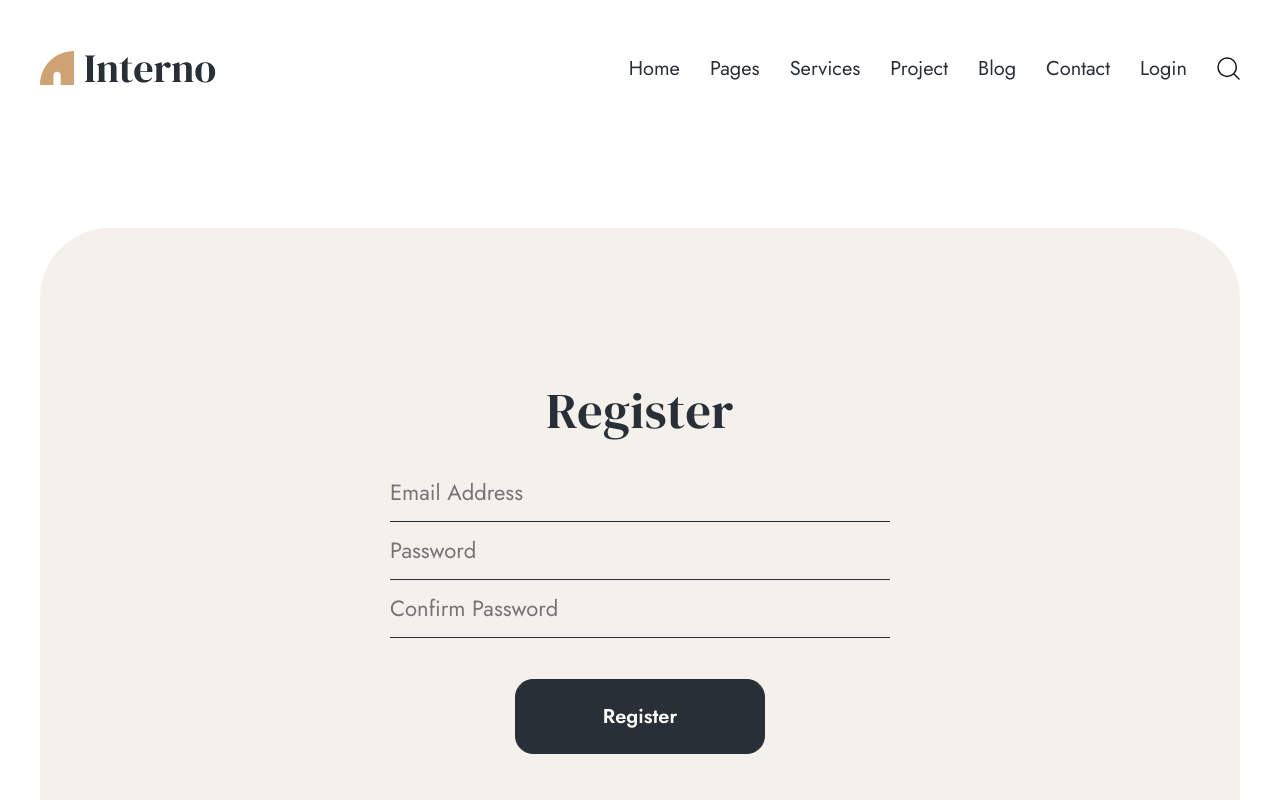
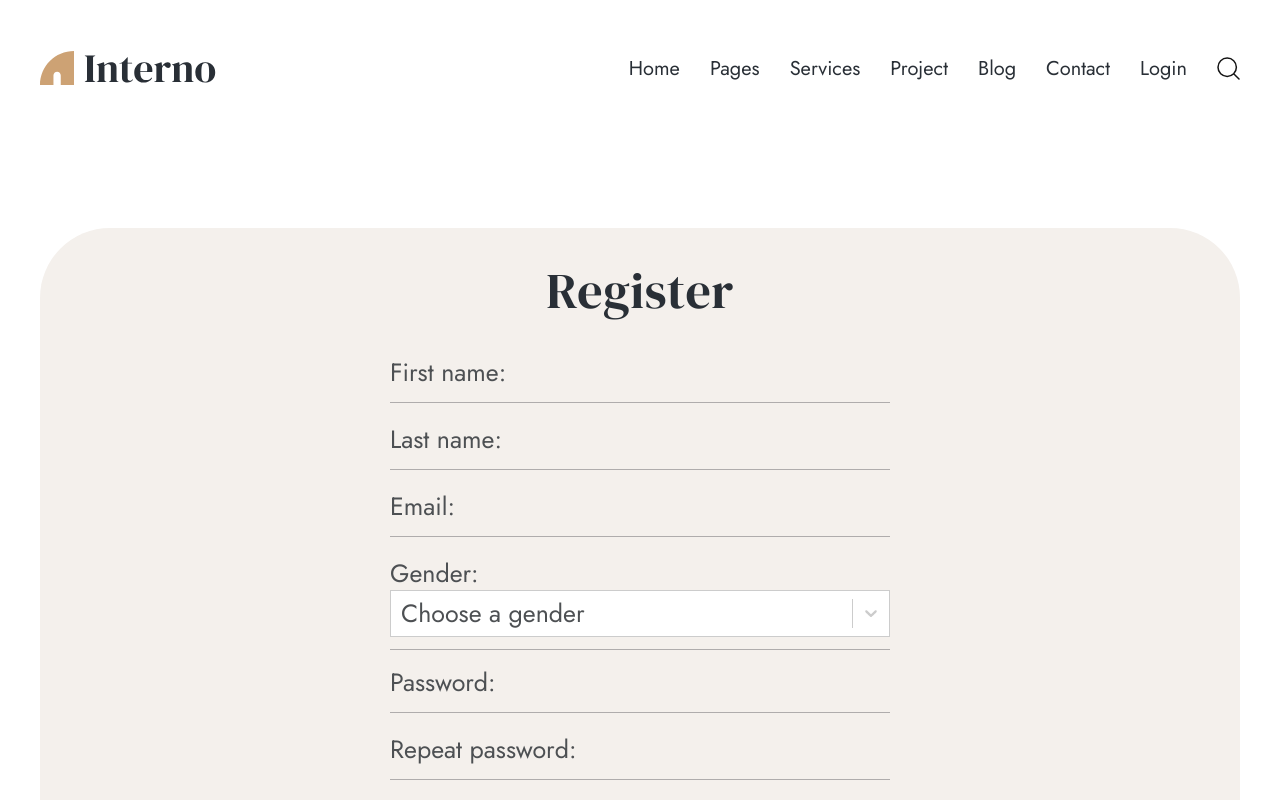
Before and after one commit to firuzeabdullazade/interior-design-webflow-react, a React (Create React App) app: page /register in a window 1280 px wide. Shown: the top 800 px of the page. Built offline with nearby package versions, Linux system fonts and the light colour scheme.

Commit message:
Form was changed in Register Page

```diff
--- a/package.json
+++ b/package.json
@@ -3,6 +3,7 @@
   "version": "0.1.0",
   "private": true,
   "dependencies": {
+    "@hookform/resolvers": "^3.1.0",
     "@reduxjs/toolkit": "^1.9.5",
     "@testing-library/jest-dom": "^5.16.5",
     "@testing-library/react": "^13.4.0",
@@ -19,12 +20,15 @@
     "prettier": "^2.8.8",
     "react": "^18.2.0",
     "react-dom": "^18.2.0",
+    "react-hook-form": "^7.43.9",
     "react-redux": "^8.0.5",
     "react-router-dom": "^6.11.1",
     "react-scripts": "5.0.1",
+    "react-select": "^5.7.3",
     "sass": "^1.62.1",
     "typescript": "^4.9.5",
-    "web-vitals": "^2.1.4"
+    "web-vitals": "^2.1.4",
+    "yup": "^1.1.1"
   },
   "scripts": {
     "start": "react-scripts start",
--- a/src/app/pages/RegisterPage/RegisterPage.scss
+++ b/src/app/pages/RegisterPage/RegisterPage.scss
@@ -1,10 +1,10 @@
-@import "../../../variables";
+@import '../../../variables';
 
 .register-container {
   max-width: 1200px;
   margin-left: auto;
   margin-right: auto;
-  height: 671px;
+  height: 700px;
   display: flex;
   flex-direction: column;
   align-items: center;
@@ -29,21 +29,28 @@
     flex-direction: column;
     align-items: center;
     justify-content: center;
+    gap: 4px;
 
-    .input-field {
+    label {
       width: 500px;
-      border-left: 0;
-      border-right: 0;
-      border-top: 0;
-      border-bottom: 1px solid $text-color;
-      outline: none;
+      border-bottom: 1px solid #afacac;
       padding: 12px 0;
-      background-color: transparent;
       font-family: $common-writing-font;
       font-weight: 400;
-      font-size: 22px;
+      font-size: 25px;
       line-height: 33px;
       color: $second-text-color;
+
+      input {
+        background-color: transparent;
+        outline: none;
+        border: none;
+        font-family: $common-writing-font;
+        font-weight: 400;
+        font-size: 22px;
+        line-height: 33px;
+        color: $second-text-color;
+      }
     }
     button {
       background: $text-color;
--- a/src/app/pages/RegisterPage/Registerpage.tsx
+++ b/src/app/pages/RegisterPage/Registerpage.tsx
@@ -1,17 +1,81 @@
+/* eslint-disable jsx-a11y/label-has-associated-control */
 import './RegisterPage.scss';
 
+import * as yup from 'yup';
+import { Controller, useForm } from 'react-hook-form';
+import { CustomSelect } from '../../shared/CustomSelect/CustomSelect';
+import { yupResolver } from '@hookform/resolvers/yup';
+
+const schema = yup
+  .object({
+    firstName: yup.string().required().min(2),
+    lastName: yup.string().required().min(2),
+    email: yup.string().required().email(),
+    gender: yup.object({ value: yup.number().required().positive().integer() }),
+    password: yup.string().required().min(6),
+    repeatPassword: yup
+      .string()
+      .required()
+      .oneOf([yup.ref('password')], 'passwords must match'),
+  })
+  .required();
+type FormData = yup.InferType<typeof schema>;
+
 export const RegisterPage = () => {
+  const {
+    register,
+    control,
+    handleSubmit,
+    formState: { errors },
+  } = useForm<FormData>({
+    resolver: yupResolver(schema),
+  });
+
+  // api call will be here a bit later =)
+  const onSubmit = (data: FormData) => console.log(data);
+
+  const genderOptions = [
+    { value: 1, label: 'Male' },
+    { value: 2, label: 'Female' },
+    { value: 3, label: 'Other' },
+  ];
+
   return (
-    <>
-      <div className="register-container">
-        <h1>Register</h1>
-        <form>
-          <input type="email" className="input-field" placeholder="Email Address" />
-          <input type="password" className="input-field" placeholder="Password" />
-          <input type="password" className="input-field" placeholder="Confirm Password" />
-          <button type="button">Register</button>
-        </form>
-      </div>
-    </>
+    <div className="register-container">
+      <h1>Register</h1>
+      <form onSubmit={handleSubmit(onSubmit)}>
+        <label>
+          First name: <input type="text" {...register('firstName')} />
+        </label>
+        <p className="validation-error">{errors.firstName?.message}</p>
+        <label>
+          Last name: <input type="text" {...register('lastName')} />
+        </label>
+        <p className="validation-error">{errors.lastName?.message}</p>
+        <label>
+          Email: <input type="email" {...register('email')} />
+        </label>
+        <p className="validation-error">{errors.email?.message}</p>
+        <label>
+          Gender:
+          <Controller
+            name="gender" // for the gender field
+            control={control} // obtained from the useForm hook
+            render={({ field }) => (
+              <CustomSelect options={genderOptions} placeholder="Choose a gender" field={field} />
+            )}
+          />
+        </label>
+        <label>
+          Password: <input type="password" {...register('password')} />
+        </label>
+        <p className="validation-error">{errors.password?.message}</p>
+        <label>
+          Repeat password: <input type="password" {...register('repeatPassword')} />
+        </label>
+        <p className="validation-error">{errors.repeatPassword?.message}</p>
+        <button type="submit">Register</button>
+      </form>
+    </div>
   );
 };
--- /dev/null
+++ b/src/app/shared/CustomSelect/CustomSelect.tsx
@@ -0,0 +1,56 @@
+import React from 'react';
+import Select, { ControlProps, StylesConfig } from 'react-select';
+
+interface CustomSelectProps {
+  options: {
+    value: number;
+    label: string;
+  }[];
+  placeholder: string;
+  field?: any;
+}
+
+export const CustomSelect = (props: CustomSelectProps) => {
+  const { options, placeholder, field } = props;
+  const colorStyles: StylesConfig = {
+    control: (styles, state: ControlProps) => ({
+      ...styles,
+      borderRadius: 0,
+      border: state.isFocused ? '1px solid #4D5053' : '1px solid #cccccc',
+      boxShadow: state.isFocused ? '0px 0px 2px #4D5053' : 'none',
+      '&:hover': {
+        border: '1px solid #4D5053',
+        boxShadow: '0px 0px 2px #4D5053',
+      },
+    }),
+    clearIndicator: (styles) => ({
+      ...styles,
+      color: '#4D5053',
+      '&:hover': {
+        color: '#4D5053',
+      },
+    }),
+    option: (styles, { isDisabled, isFocused, isSelected }) => {
+      return {
+        ...styles,
+        backgroundColor: isDisabled
+          ? undefined
+          : isSelected
+          ? '#4d5053cd'
+          : isFocused
+          ? '#a5a5a5'
+          : undefined,
+        color: isDisabled ? '#ccc' : isSelected ? 'white' : '#292F36',
+        cursor: isDisabled ? 'not-allowed' : 'default',
+
+        ':active': {
+          ...styles[':active'],
+          backgroundColor: !isDisabled ? (isSelected ? '#4D5053' : '#4D5053') : undefined,
+        },
+      };
+    },
+    placeholder: (styles) => ({ ...styles, color: '#4D5053' }),
+  };
+
+  return <Select {...field} options={options} styles={colorStyles} isClearable placeholder={placeholder} />;
+};
```
Also changed, not shown: 1 other file (tests, documents, lock files or other folders).
